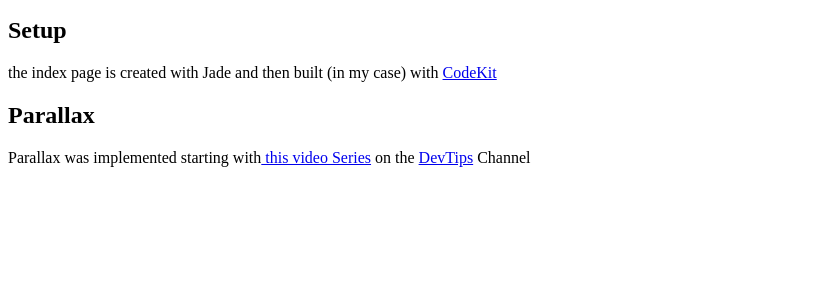
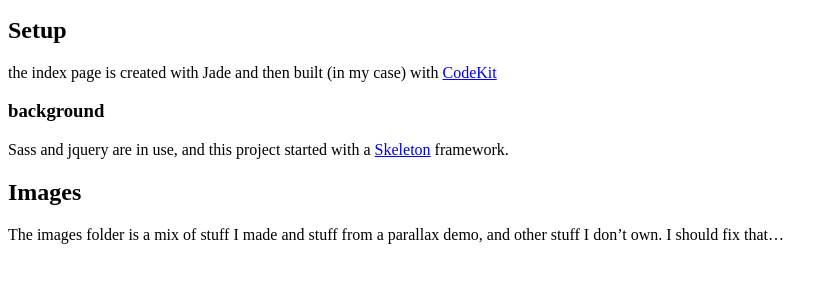
Before and after one commit to serverless-mom/PortfolioPage, a plain HTML site: page readme.html in a window 1280 px wide. Shown: the part 101-384 px from the top of the page, without its empty margins (0-838 px from the left). Drawn offline with Linux system fonts and the light colour scheme.

Commit message:
updated Readme

```diff
--- a/readme.html
+++ b/readme.html
@@ -12,9 +12,13 @@
 
 <p>the index page is created with Jade and then built (in my case) with <a href="https://incident57.com/codekit/">CodeKit</a></p>
 
-<h2 id="parallax">Parallax</h2>
+<h3 id="background">background</h3>
 
-<p>Parallax was implemented starting with<a href="https://www.youtube.com/playlist?list=PLqGj3iMvMa4IyCbhul-PdeiDqmh4ooJzk"> this video Series</a> on the <a href="https://www.youtube.com/user/DevTipsForDesigners">DevTips</a> Channel</p>
+<p>Sass and jquery are in use, and this project started with a <a href="http://getskeleton.com/">Skeleton</a> framework.</p>
+
+<h2 id="images">Images</h2>
+
+<p>The images folder is a mix of stuff I made and stuff from a parallax demo, and other stuff I don&#8217;t own. I should fix that&#8230;</p>
 
 </body>
 </html>
```
Also changed, not shown: 1 other file.
